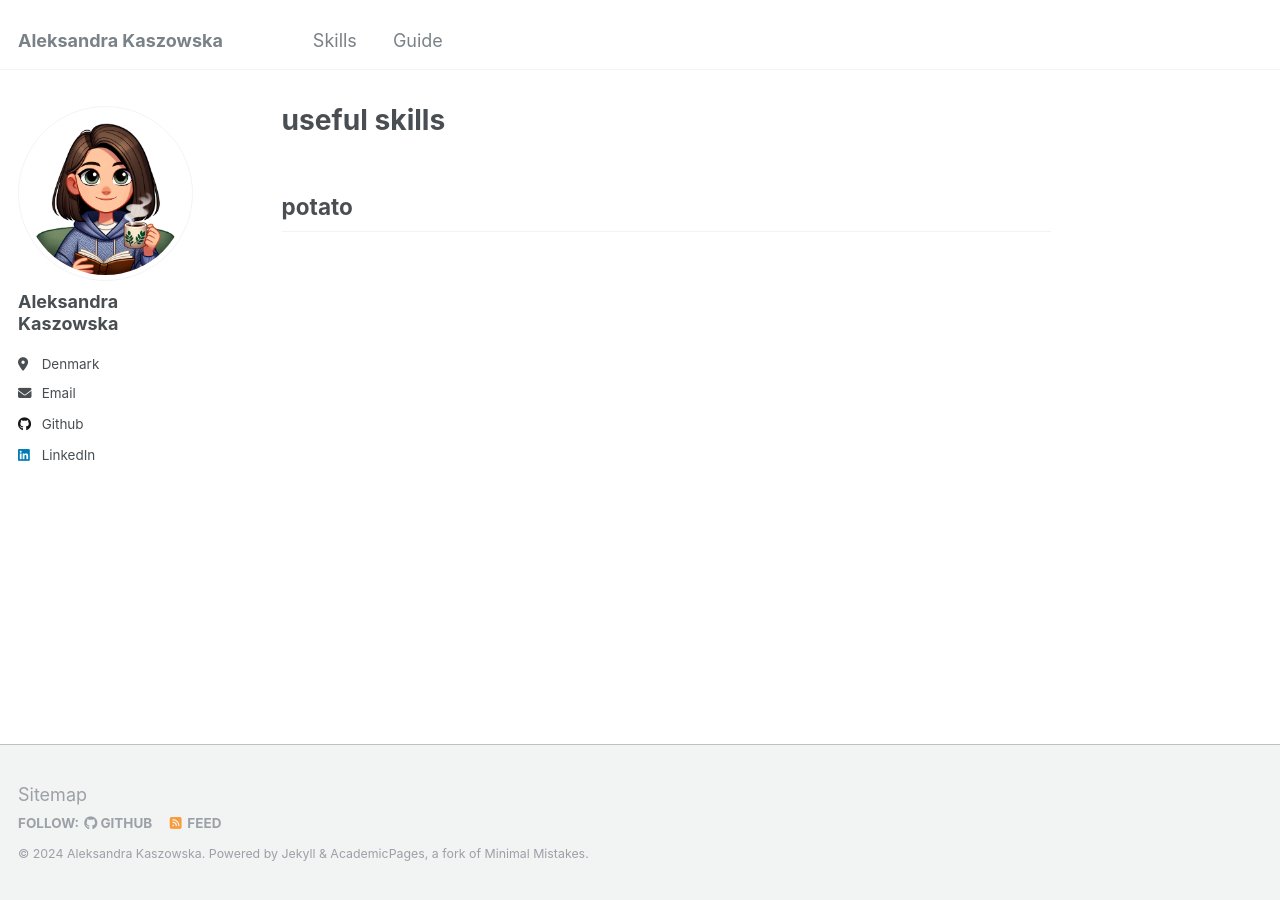
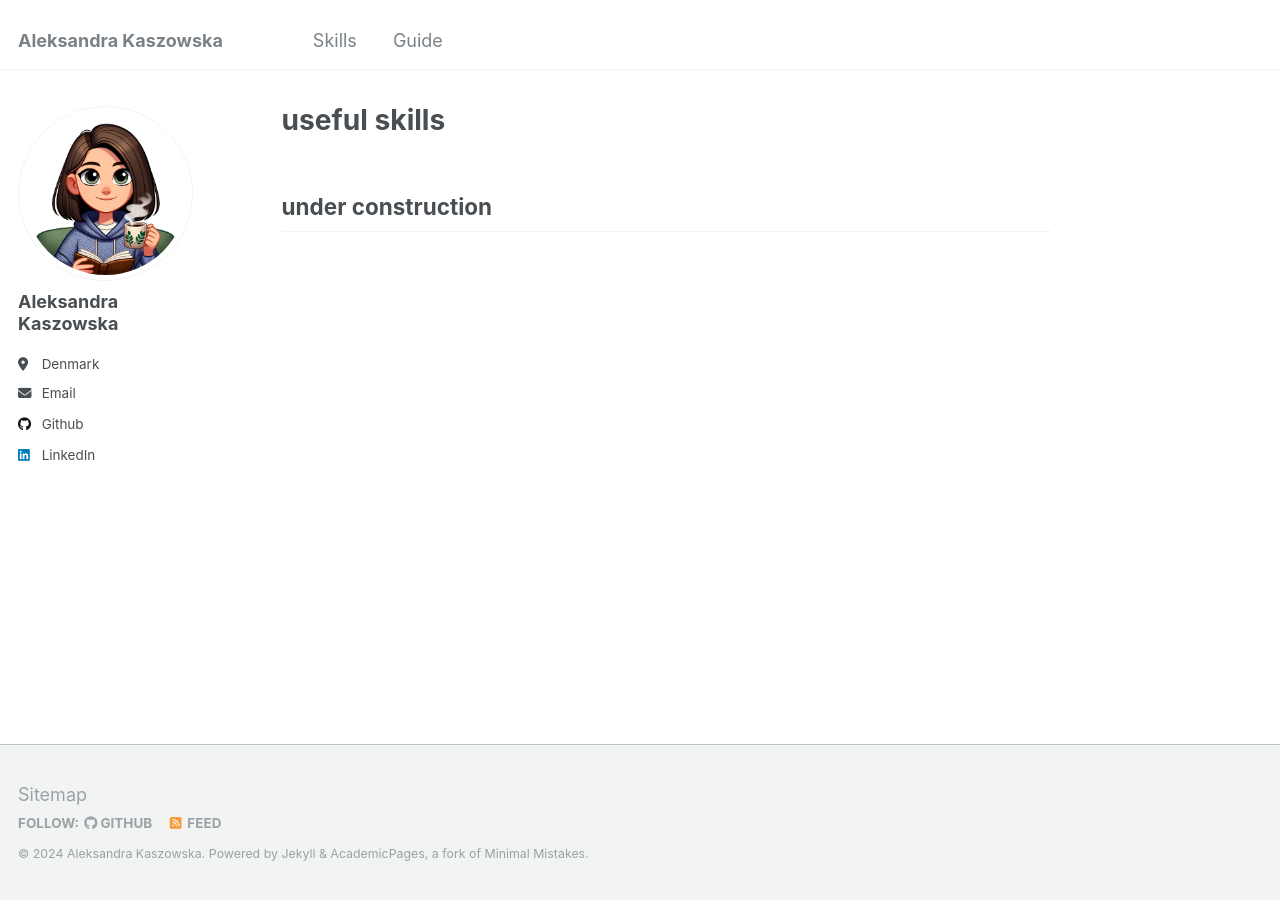
Before and after one commit to akaszowska/akaszowska.github.io, a Jekyll site: the page built from _pages/skills.md, in a window 1280 px wide. Built offline with Jekyll 4.4.1, drawn with Linux system fonts in a browser that asks for light colours.

Commit message:
Update skills.md

```diff
--- a/_pages/skills.md
+++ b/_pages/skills.md
@@ -7,4 +7,4 @@ redirect_from:
   - /skills.html
 ---
 
-## potato
+## under construction
```
